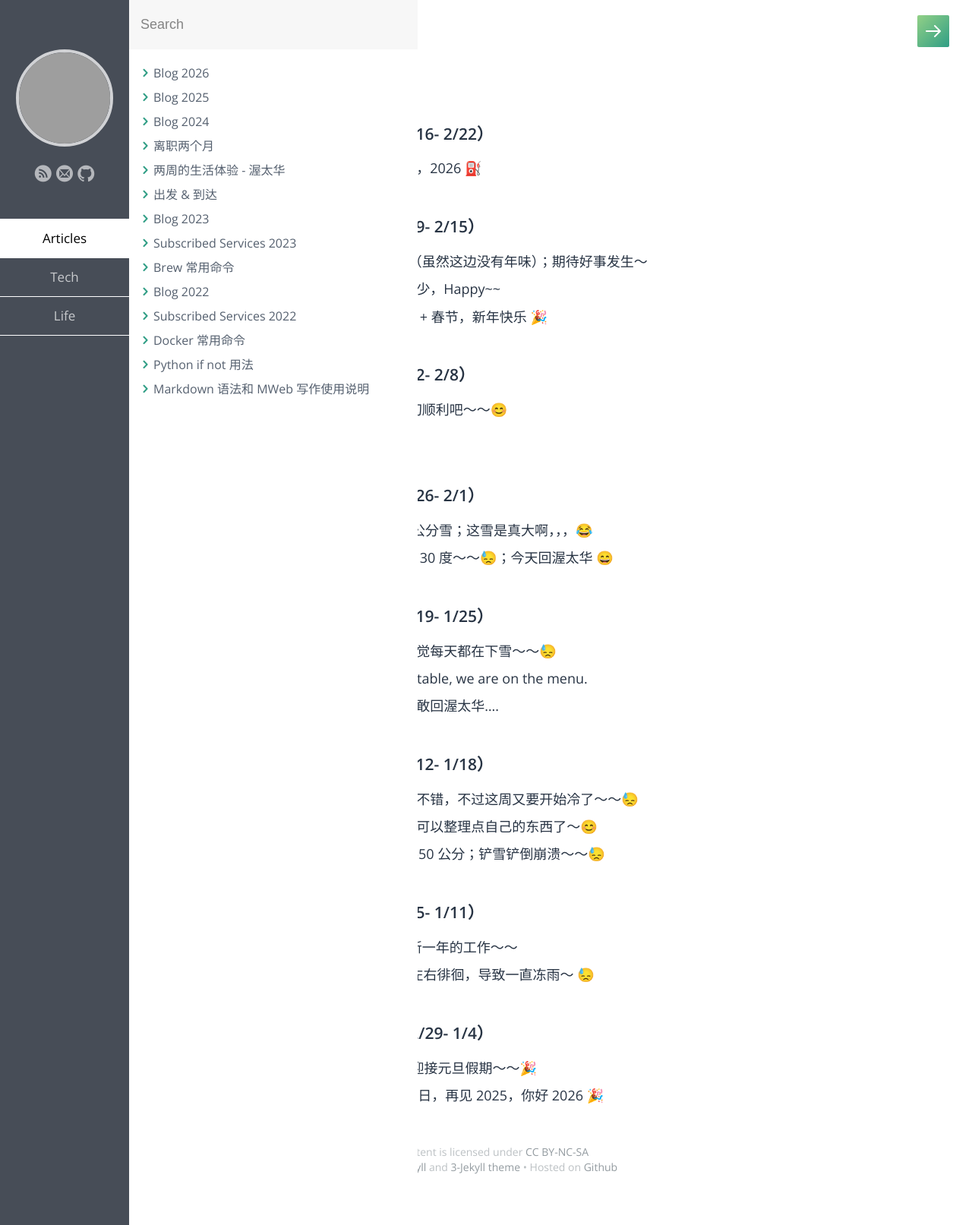
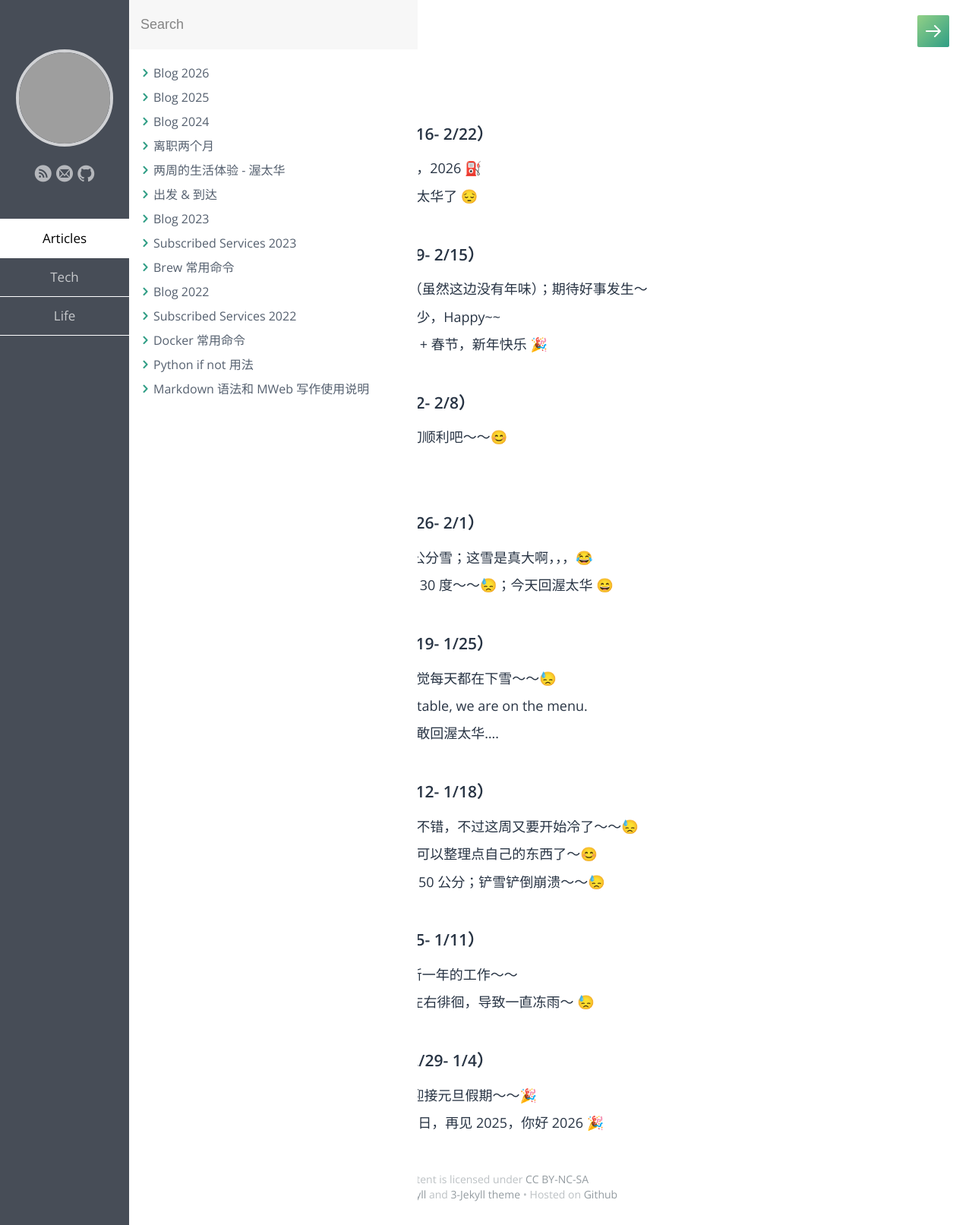
Before and after one commit to samxupeiran/samxupeiran.github.io, a Jekyll site: the page built from _posts/life/2025-12-29-my-blog.md, in a window 1280 px wide. Shown: the whole page at 76% size. Built offline with Jekyll 4.4.1, drawn with Linux system fonts in a browser that asks for light colours; some web fonts are replaced; grey boxes are pictures that could not be loaded.

Commit message:
feat: add weekly blog 2/20

```diff
--- a/_posts/life/2025-12-29-my-blog.md
+++ b/_posts/life/2025-12-29-my-blog.md
@@ -8,6 +8,7 @@ tags: Blog
 
 - ### 2026 年 2 月 第 3 周（2/16- 2/22）
      - 2/18 春节后第一个工作日，2026 ⛽️
+     - 2/20 周五了，这周不回渥太华了 😔
 
 - ### 2026 年 2 月 第 2 周（2/9- 2/15）
      - 2/9 农历年前最后一周了（虽然这边没有年味）；期待好事发生～
```
